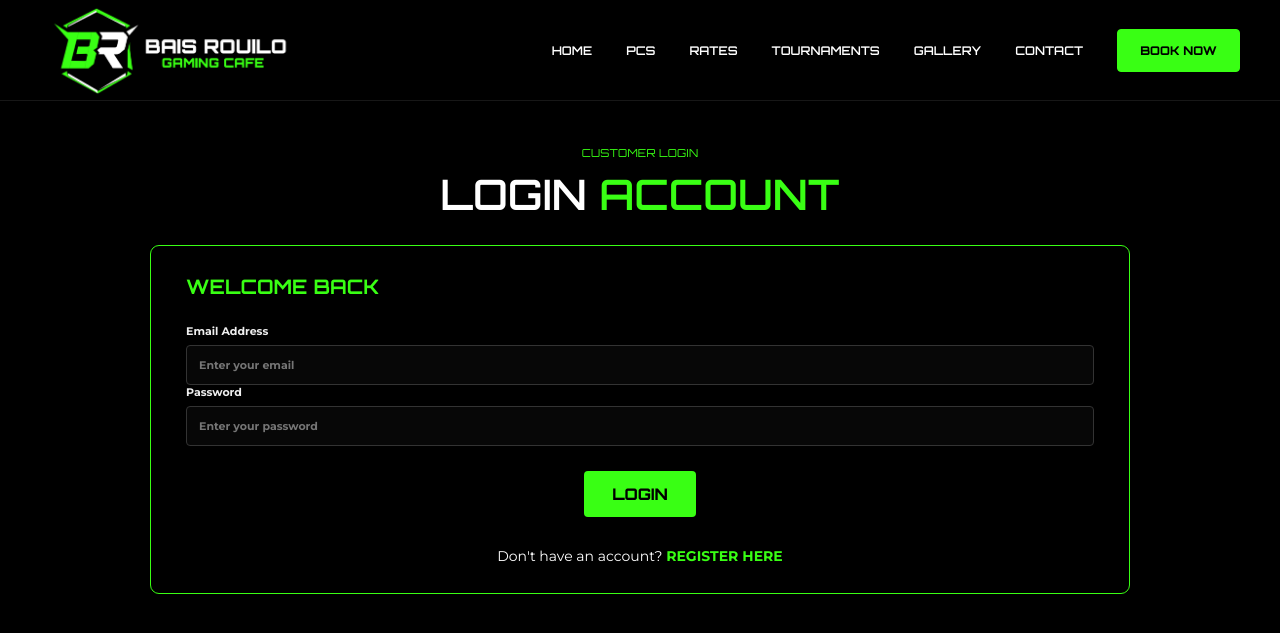
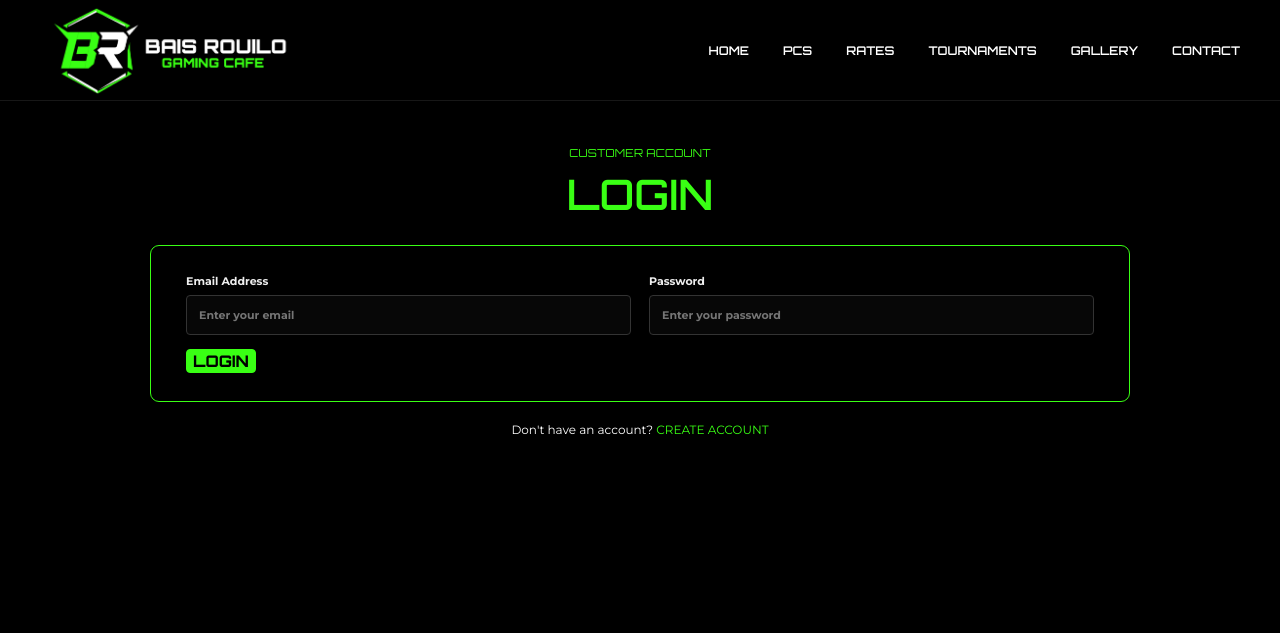
Before and after one commit to rouilorouinb12/WEB_PROJECT, a PHP site: page /login.php in a window 1280 px wide. Shown: the top 633 px of the page. Run offline with PHP 8.4, Linux system fonts and the light colour scheme.

Commit message:
Redirect login to home dashboard

```diff
--- a/login.php
+++ b/login.php
@@ -1,76 +1,137 @@
 <?php
+
 declare(strict_types=1);
 
 require_once "database.php";
+
 require_once "auth.php";
 
-/* ========================================
-   START SESSION
-======================================== */
-if (session_status() === PHP_SESSION_NONE) {
-    session_start();
-}
 
 /* ========================================
-   REDIRECT IF ALREADY LOGGED IN
+   IF ALREADY LOGGED IN
 ======================================== */
+
 if (isLoggedIn()) {
+
     header("Location: index.php");
+
     exit;
 }
 
+
+$message = "";
+
+$messageType = "";
+
+$email = "";
+
+
 /* ========================================
-   LOGIN VARIABLES
+   LOGIN RATE LIMIT
 ======================================== */
-$email = "";
-$error = "";
-$success = "";
+
+if (!isset($_SESSION["login_attempts"])) {
+
+    $_SESSION["login_attempts"] = 0;
+}
+
+if (!isset($_SESSION["login_lock_until"])) {
+
+    $_SESSION["login_lock_until"] = 0;
+}
+
 
 /* ========================================
    HANDLE LOGIN
 ======================================== */
+
 if ($_SERVER["REQUEST_METHOD"] === "POST") {
+
+    /* ========================================
+       CHECK LOGIN LOCK
+    ======================================== */
+
+    if (
+        isset($_SESSION["login_lock_until"]) &&
+        time() < (int) $_SESSION["login_lock_until"]
+    ) {
+
+        $message =
+            "Too many login attempts. Please try again later.";
+
+        $messageType = "error";
+
+    } else {
 
         /* ========================================
            CSRF CHECK
         ======================================== */
-    if (
-        !isset($_POST["csrf_token"]) ||
-        !hash_equals(
-            $_SESSION["csrf_token"] ?? "",
-            $_POST["csrf_token"]
-        )
-    ) {
-        $error = "Invalid request. Please refresh the page and try again.";
+
+        $csrfToken = $_POST["csrf_token"] ?? null;
+
+        if (!verifyCsrfToken(
+            is_string($csrfToken) ? $csrfToken : null
+        )) {
+
+            $message =
+                "Invalid form request. Please try again.";
+
+            $messageType = "error";
+
         } else {
 
-        $email = trim($_POST["email"] ?? "");
-        $password = $_POST["password"] ?? "";
+            /* ========================================
+               GET LOGIN VALUES
+            ======================================== */
+
+            $email =
+                trim((string) ($_POST["email"] ?? ""));
+
+            $password =
+                (string) ($_POST["password"] ?? "");
+
 
             /* ========================================
                VALIDATION
             ======================================== */
-        if ($email === "" || $password === "") {
-            $error = "Please enter your email and password.";
-        } elseif (!filter_var($email, FILTER_VALIDATE_EMAIL)) {
-            $error = "Please enter a valid email address.";
+
+            if (
+                $email === "" ||
+                $password === ""
+            ) {
+
+                $message =
+                    "Please enter your email and password.";
+
+                $messageType = "error";
+
+
+            } elseif (
+                !filter_var(
+                    $email,
+                    FILTER_VALIDATE_EMAIL
+                )
+            ) {
+
+                $message =
+                    "Please enter a valid email address.";
+
+                $messageType = "error";
+
+
             } else {
 
                 /* ========================================
                    FIND USER
                 ======================================== */
+
                 $stmt = $conn->prepare("
                     SELECT
                         id,
                         name,
-                    first_name,
-                    middle_name,
-                    last_name,
                         email,
-                    birthdate,
                         phone,
-                    password,
-                    created_at
+                        password
                     FROM users
                     WHERE email = ?
                     LIMIT 1
@@ -78,89 +139,154 @@ if ($_SERVER["REQUEST_METHOD"] === "POST") {
 
                 $stmt->execute([$email]);
 
-            $user = $stmt->fetch();
+                $user =
+                    $stmt->fetch(PDO::FETCH_ASSOC);
+
 
                 /* ========================================
-               VERIFY PASSWORD
+                   CHECK PASSWORD
                 ======================================== */
-            if ($user && password_verify($password, $user["password"])) {
+
+                if (
+                    $user &&
+                    isset($user["password"]) &&
+                    password_verify(
+                        $password,
+                        $user["password"]
+                    )
+                ) {
 
                     /* ========================================
-                   REHASH PASSWORD IF NEEDED
+                       REHASH IF NEEDED
                     ======================================== */
-                if (password_needs_rehash(
+
+                    if (
+                        password_needs_rehash(
                             $user["password"],
                             PASSWORD_DEFAULT
-                )) {
+                        )
+                    ) {
 
-                    $newHash = password_hash(
+                        $newHash =
+                            password_hash(
                                 $password,
                                 PASSWORD_DEFAULT
                             );
 
-                    $updatePassword = $conn->prepare("
+                        $update =
+                            $conn->prepare("
                                 UPDATE users
                                 SET password = ?
                                 WHERE id = ?
                             ");
 
-                    $updatePassword->execute([
+                        $update->execute([
                             $newHash,
-                        $user["id"]
+                            (int) $user["id"]
                         ]);
                     }
+
+
+                    /* ========================================
+                       RESET LOGIN ATTEMPTS
+                    ======================================== */
+
+                    $_SESSION["login_attempts"] = 0;
+
+                    $_SESSION["login_lock_until"] = 0;
+
 
                     /* ========================================
                        REGENERATE SESSION ID
                     ======================================== */
+
                     session_regenerate_id(true);
 
-                /* ========================================
-                   SAVE LOGIN SESSION
-                ======================================== */
-                $_SESSION["user_id"] = (int) $user["id"];
-
-                $_SESSION["user"] = [
-                    "id" => (int) $user["id"],
-                    "name" => $user["name"],
-                    "first_name" => $user["first_name"] ?? "",
-                    "middle_name" => $user["middle_name"] ?? "",
-                    "last_name" => $user["last_name"] ?? "",
-                    "email" => $user["email"],
-                    "birthdate" => $user["birthdate"] ?? "",
-                    "phone" => $user["phone"] ?? "",
-                    "created_at" => $user["created_at"]
-                ];
 
                     /* ========================================
-                   LOGIN SUCCESS
-                   REDIRECT DIRECTLY TO HOME/DASHBOARD
+                       SAVE SESSION
                     ======================================== */
+
+                    $_SESSION["user_id"] =
+                        (int) $user["id"];
+
+                    $_SESSION["user_name"] =
+                        (string) $user["name"];
+
+                    $_SESSION["user_email"] =
+                        (string) $user["email"];
+
+                    $_SESSION["user_phone"] =
+                        (string) ($user["phone"] ?? "");
+
+
+                    /* ========================================
+                       NEW CSRF TOKEN
+                    ======================================== */
+
+                    $_SESSION["csrf_token"] =
+                        bin2hex(random_bytes(32));
+
+
+                    /* ========================================
+                       GO TO HOME / DASHBOARD
+                    ======================================== */
+
                     header("Location: index.php");
+
                     exit;
+
 
                 } else {
 
                     /* ========================================
-                   GENERIC LOGIN ERROR
+                       FAILED LOGIN
                     ======================================== */
-                $error = "Invalid email or password.";
+
+                    $_SESSION["login_attempts"]++;
+
+
+                    /**
+                     * After 5 failed attempts,
+                     * temporarily lock login.
+                     */
+
+                    if (
+                        $_SESSION["login_attempts"] >= 5
+                    ) {
+
+                        $_SESSION["login_lock_until"] =
+                            time() + 60;
+
+                        $_SESSION["login_attempts"] = 0;
+
+                        $message =
+                            "Too many login attempts. Please try again later.";
+
+                    } else {
+
+                        /**
+                         * Generic message.
+                         *
+                         * This avoids telling attackers
+                         * whether the email exists.
+                         */
+
+                        $message =
+                            "Incorrect email or password.";
+                    }
+
+                    $messageType = "error";
+                }
             }
         }
     }
 }
 
-/* ========================================
-   CREATE CSRF TOKEN
-======================================== */
-if (empty($_SESSION["csrf_token"])) {
-    $_SESSION["csrf_token"] = bin2hex(random_bytes(32));
-}
+?>
 
-$csrfToken = $_SESSION["csrf_token"];
+<!DOCTYPE html>
 
-?>
-<!DOCTYPE html>
 <html lang="en">
 
 <head>
@@ -174,12 +300,16 @@ $csrfToken = $_SESSION["csrf_token"];
 
     <meta
         name="description"
-        content="Login to Bais Rouilo Gaming Cafe."
+        content="Login to your Bais Rouilo Gaming Cafe account."
     >
 
-    <title>LOGIN | Bais Rouilo Gaming Cafe</title>
+    <title>
+        LOGIN | Bais Rouilo Gaming Cafe
+    </title>
+
 
     <!-- GOOGLE FONTS -->
+
     <link
         rel="preconnect"
         href="https://fonts.googleapis.com"
@@ -196,7 +326,9 @@ $csrfToken = $_SESSION["csrf_token"];
         rel="stylesheet"
     >
 
+
     <!-- MAIN CSS -->
+
     <link
         rel="stylesheet"
         href="assets/css/style.css"
@@ -204,7 +336,9 @@ $csrfToken = $_SESSION["csrf_token"];
 
 </head>
 
+
 <body>
+
 
 <!-- ========================================
      HEADER
@@ -214,64 +348,81 @@ $csrfToken = $_SESSION["csrf_token"];
 
     <div class="container nav-container">
 
+
         <!-- LOGO -->
+
         <a
             href="index.php"
             class="brand"
         >
+
             <img
                 src="assets/images/logo.png"
                 alt="Bais Rouilo Gaming Cafe"
             >
+
         </a>
 
+
         <!-- MOBILE MENU -->
+
         <button
             class="menu-toggle"
             aria-label="Open menu"
             aria-expanded="false"
+            type="button"
         >
+
             <span></span>
+
             <span></span>
+
             <span></span>
+
         </button>
 
-        <!-- NAVIGATION -->
+
+        <!-- MAIN NAVIGATION -->
+
         <nav
             class="main-nav"
             id="mainNav"
         >
 
             <a href="index.php#home">
+
                 HOME
+
             </a>
 
             <a href="index.php#pcs">
+
                 PCS
+
             </a>
 
             <a href="index.php#rates">
+
                 RATES
+
             </a>
 
             <a href="index.php#tournaments">
+
                 TOURNAMENTS
+
             </a>
 
             <a href="index.php#gallery">
+
                 GALLERY
+
             </a>
 
             <a href="contact.php">
+
                 CONTACT
-            </a>
 
-            <!-- BOOK NOW -->
-            <a
-                href="register.php"
-                class="nav-button"
-            >
-                BOOK NOW
             </a>
 
         </nav>
@@ -289,81 +440,73 @@ $csrfToken = $_SESSION["csrf_token"];
 
     <div class="container form-page">
 
-        <!-- PAGE LABEL -->
+
         <p class="section-kicker">
-            CUSTOMER LOGIN
+
+            CUSTOMER ACCOUNT
+
         </p>
 
-        <!-- PAGE TITLE -->
+
         <h1 class="page-title">
-            LOGIN <span>ACCOUNT</span>
+
+            <span>LOGIN</span>
+
         </h1>
+
+
+        <!-- MESSAGE -->
+
+        <?php if ($message !== ""): ?>
+
+            <div
+                class="form-message <?= htmlspecialchars(
+                    $messageType,
+                    ENT_QUOTES,
+                    "UTF-8"
+                ) ?>"
+            >
+
+                <?= htmlspecialchars(
+                    $message,
+                    ENT_QUOTES,
+                    "UTF-8"
+                ) ?>
+
+            </div>
+
+        <?php endif; ?>
 
 
         <!-- ========================================
              LOGIN FORM
         ======================================== -->
 
-        <div class="booking-form">
-
-            <h2
-                style="
-                    color:#39FF14;
-                    font-family:'Orbitron',sans-serif;
-                    font-size:20px;
-                    margin:0 0 25px;
-                "
+        <form
+            action="login.php"
+            method="POST"
+            class="booking-form"
         >
-                WELCOME BACK
-            </h2>
 
 
-            <!-- ERROR MESSAGE -->
-            <?php if ($error !== ""): ?>
+            <!-- CSRF TOKEN -->
 
-                <div
-                    class="form-message"
-                    style="
-                        margin-bottom:20px;
-                        color:#ff4444;
-                        border-color:#ff4444;
-                    "
-                >
-                    <?= htmlspecialchars($error) ?>
-                </div>
-
-            <?php endif; ?>
-
-
-            <!-- SUCCESS MESSAGE -->
-            <?php if ($success !== ""): ?>
-
-                <div
-                    class="form-message"
-                    style="
-                        margin-bottom:20px;
-                    "
-                >
-                    <?= htmlspecialchars($success) ?>
-                </div>
-
-            <?php endif; ?>
-
-
-            <form
-                method="POST"
-                action=""
-            >
-
-                <!-- CSRF TOKEN -->
             <input
                 type="hidden"
                 name="csrf_token"
-                    value="<?= htmlspecialchars($csrfToken) ?>"
+                value="<?= htmlspecialchars(
+                    csrfToken(),
+                    ENT_QUOTES,
+                    "UTF-8"
+                ) ?>"
             >
 
 
+            <div class="form-row">
+
+
                 <!-- EMAIL -->
+
                 <label>
 
                     Email Address
@@ -371,7 +514,11 @@ $csrfToken = $_SESSION["csrf_token"];
                     <input
                         type="email"
                         name="email"
-                        value="<?= htmlspecialchars($email) ?>"
+                        value="<?= htmlspecialchars(
+                            $email,
+                            ENT_QUOTES,
+                            "UTF-8"
+                        ) ?>"
                         placeholder="Enter your email"
                         autocomplete="email"
                         required
@@ -381,6 +528,7 @@ $csrfToken = $_SESSION["csrf_token"];
 
 
                 <!-- PASSWORD -->
+
                 <label>
 
                     Password
@@ -395,39 +543,30 @@ $csrfToken = $_SESSION["csrf_token"];
 
                 </label>
 
+            </div>
 
-                <!-- SUBMIT -->
-                <div
-                    style="
-                        margin-top:25px;
-                        display:flex;
-                        justify-content:center;
-                    "
-                >
+
+            <!-- LOGIN BUTTON -->
 
             <button
                 type="submit"
                 class="green-button"
-                        style="
-                            border:none;
-                            cursor:pointer;
-                            padding:13px 28px;
-                        "
             >
+
                 LOGIN
+
             </button>
-
-                </div>
 
         </form>
 
 
-            <!-- REGISTER -->
-            <div
+        <!-- CREATE ACCOUNT -->
+
+        <p
             style="
-                    text-align:center;
-                    margin-top:30px;
-                    font-size:14px;
+                text-align: center;
+                margin-top: 20px;
+                font-size: 12px;
             "
         >
 
@@ -435,17 +574,14 @@ $csrfToken = $_SESSION["csrf_token"];
 
             <a
                 href="register.php"
-                    style="
-                        color:#39FF14;
-                        font-weight:700;
-                    "
+                style="color:#39FF14;"
             >
-                    REGISTER HERE
+
+                CREATE ACCOUNT
+
             </a>
 
-            </div>
-
-        </div>
+        </p>
 
     </div>
 
@@ -458,12 +594,18 @@ $csrfToken = $_SESSION["csrf_token"];
 
 <script>
 
-const menuToggle = document.querySelector(".menu-toggle");
-const mainNav = document.querySelector(".main-nav");
+const menuToggle =
+    document.querySelector(".menu-toggle");
+
+const mainNav =
+    document.querySelector(".main-nav");
+
 
 if (menuToggle && mainNav) {
 
-    menuToggle.addEventListener("click", function () {
+    menuToggle.addEventListener(
+        "click",
+        function () {
 
             mainNav.classList.toggle("open");
 
@@ -475,11 +617,14 @@ if (menuToggle && mainNav) {
                 isOpen ? "true" : "false"
             );
 
-    });
+        }
+    );
 
 }
 
 </script>
 
+
 </body>
+
 </html>
```
Lines whose indentation alone changed are shown as unchanged.
